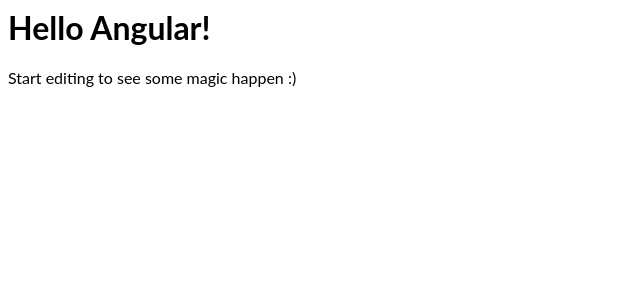
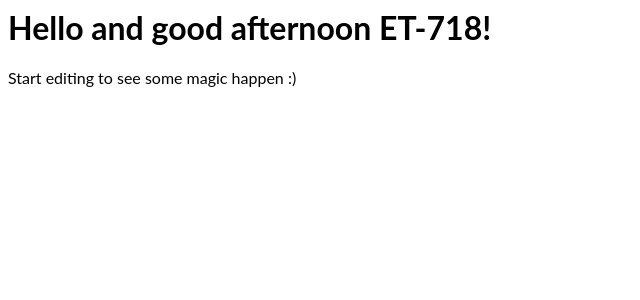
Before and after one commit to mdlawrenceusa/angular-ET-718, an Angular app: page / in a window 1280 px wide. Shown: the top 300 px of the page, without its empty margins (0-640 px from the left). Built offline with nearby package versions, Linux system fonts and the light colour scheme.

Commit message:
3 files modified

```diff
--- a/src/app/app.component.html
+++ b/src/app/app.component.html
@@ -1,4 +1,4 @@
-<hello name="{{ name }}"></hello>
+<hello nameIt="{{ name }}"></hello>
 <p>
   Start editing to see some magic happen :)
 </p>
--- a/src/app/app.component.ts
+++ b/src/app/app.component.ts
@@ -6,5 +6,5 @@
   styleUrls: [ './app.component.css' ]
 })
 export class AppComponent  {
-  name = 'Angular';
+  name = 'ET-718';
 }
--- a/src/app/hello.component.ts
+++ b/src/app/hello.component.ts
@@ -2,9 +2,9 @@
 
 @Component({
   selector: 'hello',
-  template: `<h1>Hello {{name}}!</h1>`,
+  template: `<h1>Hello and good afternoon {{nameIt}}!</h1>`,
   styles: [`h1 { font-family: Lato; }`]
 })
 export class HelloComponent  {
-  @Input() name: string;
+  @Input() nameIt: string;
 }
```
